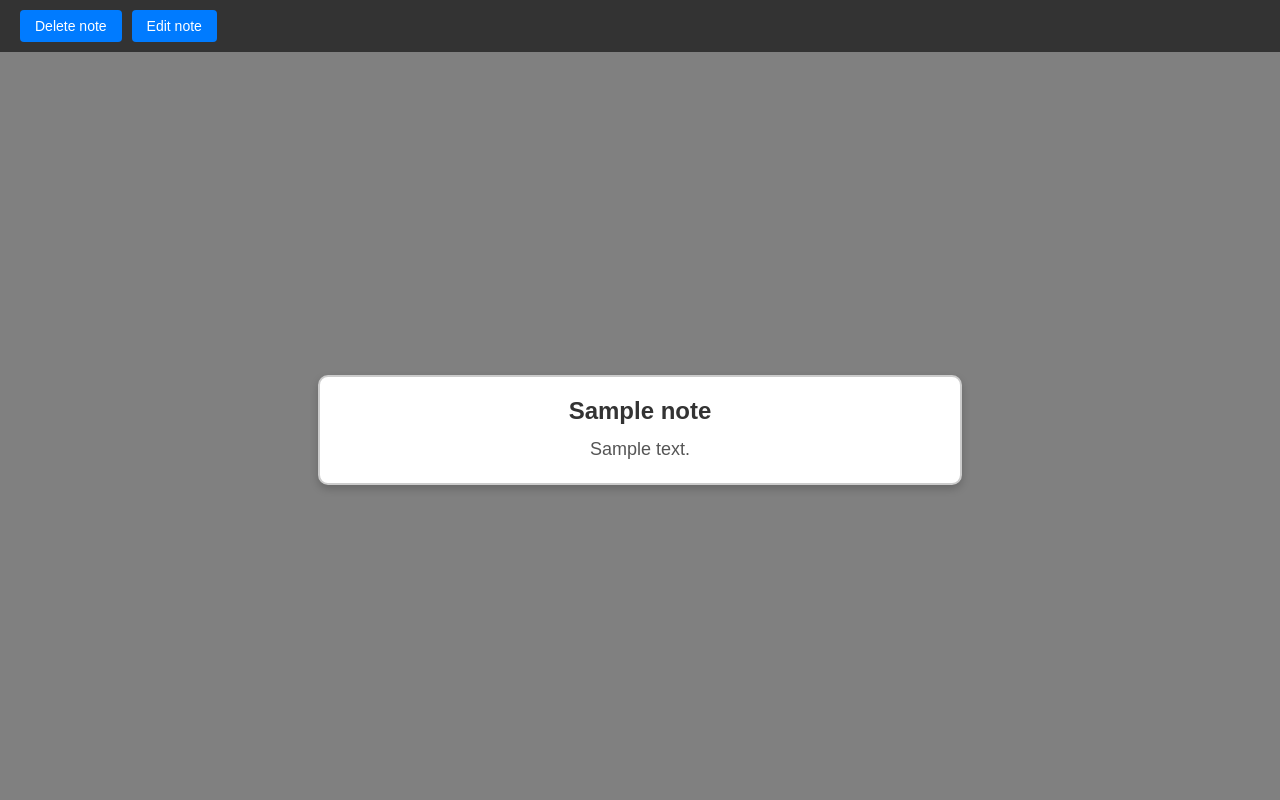
After one commit to TheProgrammingArchive/Notes, a FastAPI app: template NotesApp/templates/note.html in a window 1280 px wide. The commit adds this page. Run offline with FastAPI, Linux system fonts and the light colour scheme; the template is opened without the code that fills it: most values are stand-ins (such as "Sample title", 1, 10 or a date in 2020).

Commit message:
Add frontend for endpoints

```diff
--- a/NotesApp/main.py
+++ b/NotesApp/main.py
@@ -22,12 +22,21 @@ templates = Jinja2Templates(directory="templates")
 
 @app.exception_handler(HTTPException)
 def handle_http_exception(request: Request, exc: HTTPException):
-    if exc.detail != "Username already exists or Form was filled in-correctly":
-        return templates.TemplateResponse('login.html', {'request': request, 'detail': exc.detail},
+    print(exc)
+    if exc.detail == "Username already exists or Form was filled in-correctly":
+        return templates.TemplateResponse('register.html', {'request': request, 'detail': exc.detail},
                                           status_code=exc.status_code)
 
+    elif exc.detail == 'Could not validate credentials':
+        return templates.TemplateResponse('login.html', {'request': request,
+                                                         'detail': 'You need to be logged in to access that page'},
+                                          status_code=exc.status_code)
+
+    elif exc.detail == 'Invalid Note':
+        return RedirectResponse(url='/')
+
     else:
-        return templates.TemplateResponse('register.html', {'request': request, 'detail': exc.detail})
+        return templates.TemplateResponse('login.html', {'request': request, 'detail': exc.detail})
 
 
 def validate_username(username: str, session: SessionDep):
@@ -129,24 +138,40 @@ def update_note(note_id: int, user: Annotated[UserDB, Depends(get_logged_user)],
         raise HTTPException(detail="Invalid note id", status_code=404)
 
 
-@app.delete('/remove_note/{note_id}')
+# App routes
+
+@app.get('/remove_note/{note_id}')
 def remove_note(note_id: int, user: Annotated[UserDB, Depends(get_logged_user)], session: SessionDep):
-    try:
-        note_delete = None
-        for note in user.notes:
-            if note.idx == note_id:
-                note_delete = note
-                break
+    note_delete, index = None, -1
+    for k, note in enumerate(user.notes):
+        if note.idx == note_id:
+            note_delete = note
+            index = k
+            break
 
+    if note_delete is not None:
+        user.notes.pop(index)
         session.delete(note_delete)
         session.commit()
-        return {'successful_delete': True}
+        return RedirectResponse(url='/')
 
-    except Exception as e:
-        raise HTTPException(detail='Invalid note id', status_code=404)
+    raise HTTPException(detail='Could not find note to delete', status_code=404)
 
 
-# App routes
+@app.get('/notes/{note_id}')
+def get_note(request: Request, note_id: int, user: Annotated[UserDB, Depends(get_logged_user)]):
+    note = None
+    for notes in user.notes:
+        if notes.idx == note_id:
+            note = notes
+            break
+
+    if note is None:
+        raise HTTPException(detail="Invalid Note", status_code=404)
+
+    return templates.TemplateResponse('note.html', {'request': request, 'note': note})
+
+
 @app.get('/login')
 def login_test(request: Request):
     return templates.TemplateResponse('login.html', {'request': request})
@@ -164,6 +189,6 @@ def logout():
     return response
 
 
-@app.get('/', response_model=list[NoteBase])
+@app.get('/', response_model=list[Notes])
 def home_page(request: Request, user: Annotated[UserDB, Depends(get_logged_user)]):
     return templates.TemplateResponse('home.html', {'request': request, 'notes': user.notes, 'is_logged': 'TRUE'})
--- a/NotesApp/security.py
+++ b/NotesApp/security.py
@@ -65,10 +65,8 @@ def get_logged_user(token: Annotated[str, Depends(cookie_scheme)], session: Sess
         payload = jwt.decode(token, SECRET_KEY, ALGORITHM)
         usr = payload.get('sub')
         if usr is None:
-            print('No such user')
             raise credentials_exception
     except Exception:
-        print('TOken issue')
         raise credentials_exception
 
     user = get_usr_from_db(usr, session)
--- a/NotesApp/templates/home.html
+++ b/NotesApp/templates/home.html
@@ -110,7 +110,7 @@
     <div class="notes-container">
         {% for note in notes %}
         <div class="note-card">
-            <p class="note-title"><a href="">{{ note.title }}</a></p>
+            <p class="note-title"><a href=" {{ '/notes/%s'%note.idx }} " >{{ note.title }}</a></p>
         </div>
         {% endfor %}
     </div>
--- /dev/null
+++ b/NotesApp/templates/note.html
@@ -0,0 +1,108 @@
+<!DOCTYPE html>
+<html lang="en">
+<head>
+    <meta charset="UTF-8">
+    <title> {{ note.title }} </title>
+
+    <style>
+        body {
+            font-family: Arial, sans-serif;
+            background-color: gray;
+            margin: 0;
+            padding-top: 60px; /* Adjust based on your navbar height */
+        }
+
+        /* Fixed navbar styling to stick at the top */
+        .navbar {
+            position: fixed;
+            top: 0;
+            left: 0;
+            right: 0;
+            background-color: #333;
+            padding: 10px 20px;
+            color: #fff;
+            display: flex;
+            justify-content: space-between;
+            align-items: center;
+            z-index: 1000;
+        }
+
+        /* Navbar buttons styling */
+        .navbar-buttons {
+            display: flex;
+            gap: 10px;
+        }
+
+        /* Button styling */
+        .btn {
+            padding: 8px 15px;
+            background-color: #007bff;
+            color: #fff;
+            text-decoration: none;
+            border: none;
+            border-radius: 4px;
+            font-size: 14px;
+            transition: background-color 0.2s ease-in-out;
+        }
+
+        .btn:hover {
+            background-color: red;
+        }
+
+        .btn-register:hover {
+            background-color: #1e7e34;
+        }
+
+
+        .content-wrapper {
+            display: flex;
+            justify-content: center;
+            align-items: center;
+            height: calc(100vh - 60px); /* Adjust for navbar height */
+        }
+
+        /* Note container styling */
+        .note-container {
+            width: 60%;
+            max-width: 600px;
+            background: white;
+            padding: 20px;
+            border-radius: 10px;
+            box-shadow: 0 4px 8px rgba(0, 0, 0, 0.2);
+            text-align: center;
+            border: 2px solid #ccc;
+        }
+
+        .note-title {
+            font-size: 24px;
+            font-weight: bold;
+            color: #333;
+            margin-bottom: 10px;
+        }
+
+        .note-content {
+            font-size: 18px;
+            color: #555;
+            line-height: 1.6;
+        }
+
+
+    </style>
+
+</head>
+<body>
+    <div class="navbar">
+        <div class="navbar-buttons">
+            <a href="{{ '/remove_note/%s'%note.idx }}" class="btn"> Delete note </a>
+            <a href="" class="btn"> Edit note </a>
+        </div>
+    </div>
+
+    <div class="content-wrapper">
+        <div class="note-container">
+            <div class="note-title"> {{ note.title }} </div>
+            <div class="note-content"> {{ note.content }} </div>
+        </div>
+    </div>
+</body>
+</html>
```
